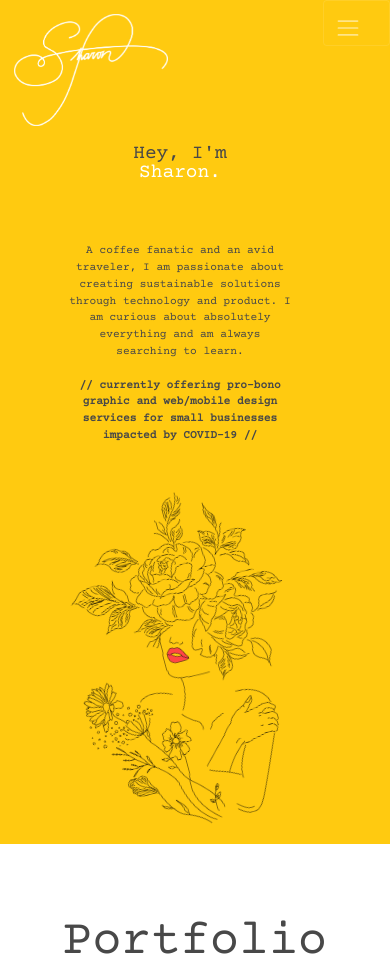
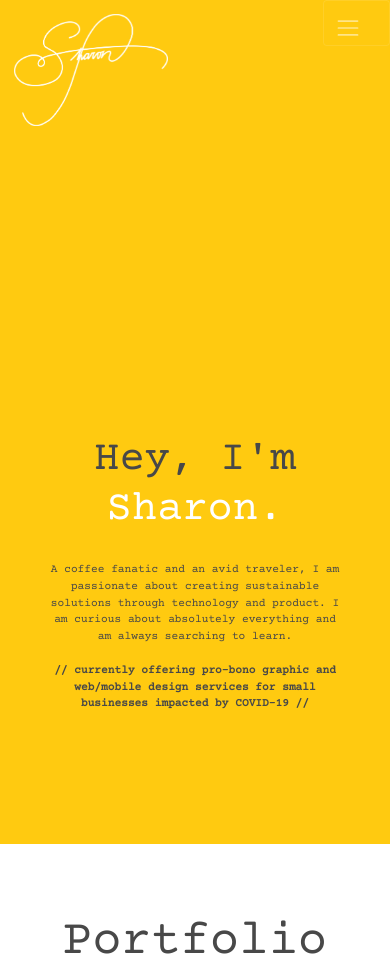
Before and after one commit to sye283/portfolio, a PHP site: page /index.html in a window 390 px wide. Shown: the top 978 px of the page. Run offline with PHP 8.4, Linux system fonts and the light colour scheme; some libraries are stand-ins or nearby versions; some web fonts are replaced.

Commit message:
fixed mobile landing

```diff
--- a/style.css
+++ b/style.css
@@ -35,16 +35,24 @@ body, html {
       font-size: 14px;
   }
   .section_pic {
-    align-items: center !important;
-    margin: 0 !important;
+    /* align-items: center !important;
+    margin: 0 !important; */
+    display: none !important;
   }
   .aboutme {
     margin: 5rem 15% 0 15%;
   }
   .resumewords {
     text-align: center;
-    margin: 0 15% 0 15%;
+    margin: 0 5% 0 5%;
   }
+  .landingtitle {
+    font-size: 3rem !important;
+  }
+  .word {
+    font-size: 3rem !important;
+  }
+
   .coffee {
     display: none;
   }
@@ -100,8 +108,10 @@ p {
   display: flex;
   align-items: center;
   flex-grow: 1;
-  max-width: 100%;
-
+  /* max-width: 100%; */
+  width: 100% !important;
+  align-items: center !important;
+  margin: 0 !important
 }
 
 .landingtitle {
```
